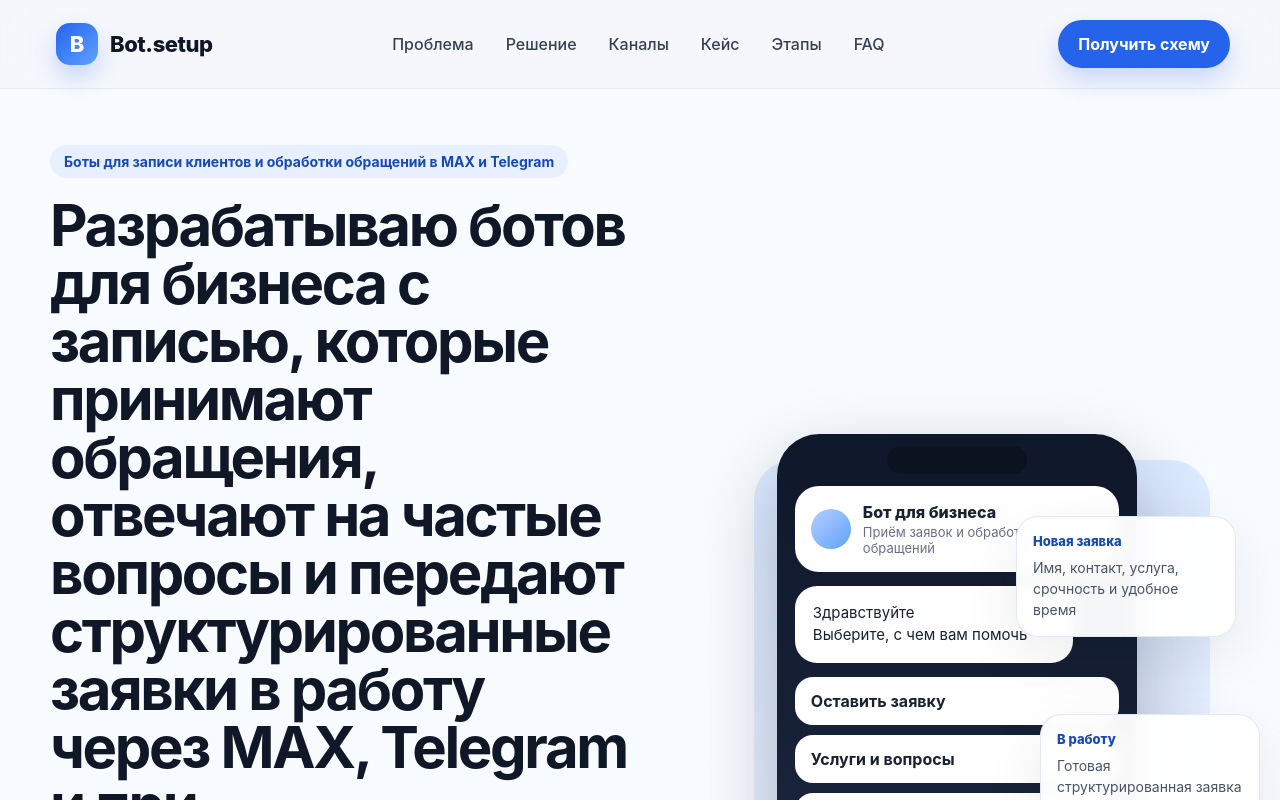
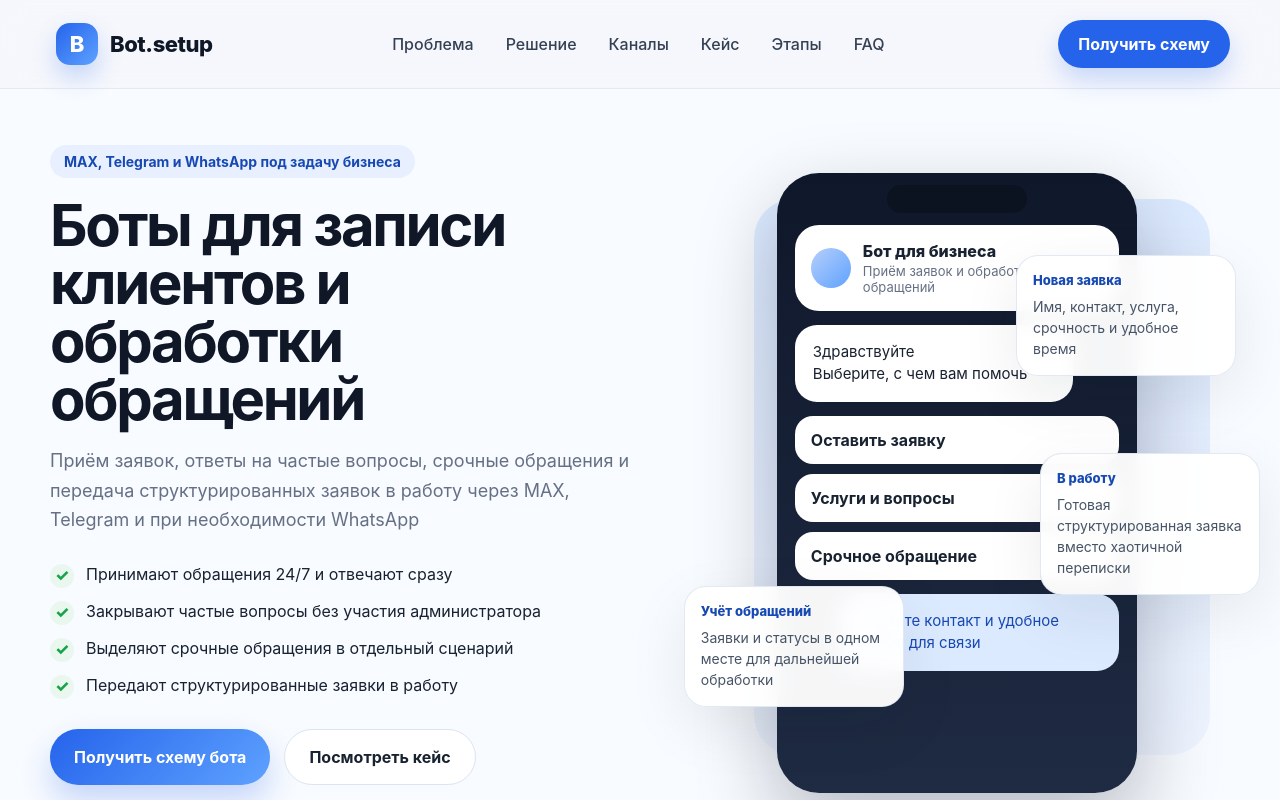
Before and after one commit to yvngfloyd/bot_landing, a React (Vite) app: page / in a window 1280 px wide. Shown: the top 800 px of the page. Built offline with nearby package versions, Linux system fonts and the light colour scheme.

Commit message:
Update App.jsx

```diff
--- a/App.jsx
+++ b/App.jsx
@@ -249,19 +249,17 @@ export default function App() {
             <div className="container hero-grid">
               <div className="hero-copy">
                 <div className="eyebrow">
-                  Боты для записи клиентов и обработки обращений в MAX и Telegram
-                </div>
+                    MAX, Telegram и WhatsApp под задачу бизнеса
+                  </div>
 
-                <h1>
-                  Разрабатываю ботов для бизнеса с записью, которые принимают обращения,
-                  отвечают на частые вопросы и передают структурированные заявки в работу
-                  через MAX, Telegram и при необходимости WhatsApp
-                </h1>
+                  <h1>
+                    Боты для записи клиентов и обработки обращений
+                  </h1>
 
-                <p className="hero-text">
-                  Готовый сценарий для первичных обращений: запись, FAQ, срочные случаи,
-                  передача заявки администратору и учёт обращений без хаоса в переписке
-                </p>
+                  <p className="hero-text">
+                    Приём заявок, ответы на частые вопросы, срочные обращения и передача
+  структурированных заявок в работу через MAX, Telegram и при необходимости WhatsApp
+                  </p>
 
                 <div className="hero-points">
                   {heroPoints.map((point) => (
```
